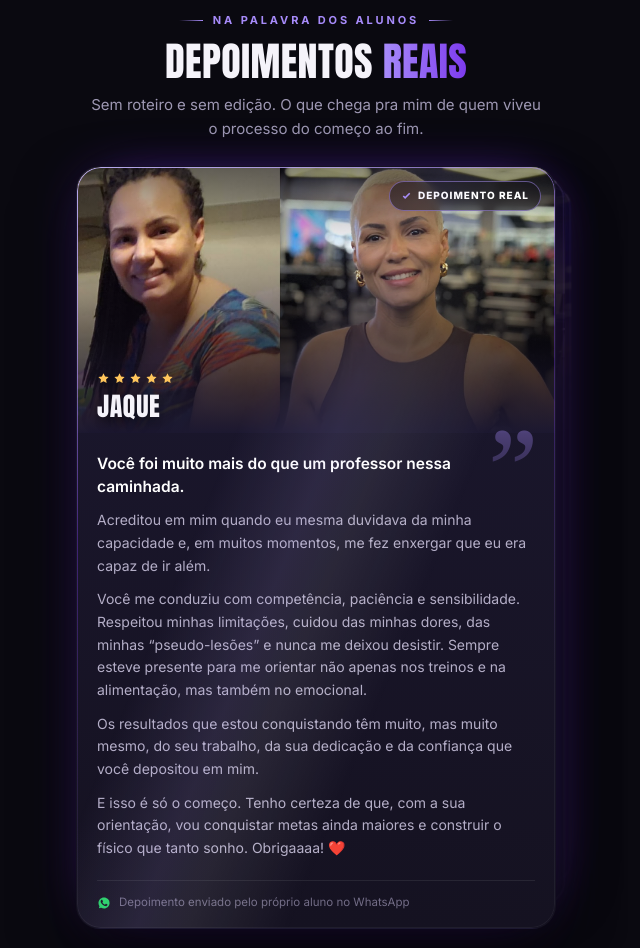
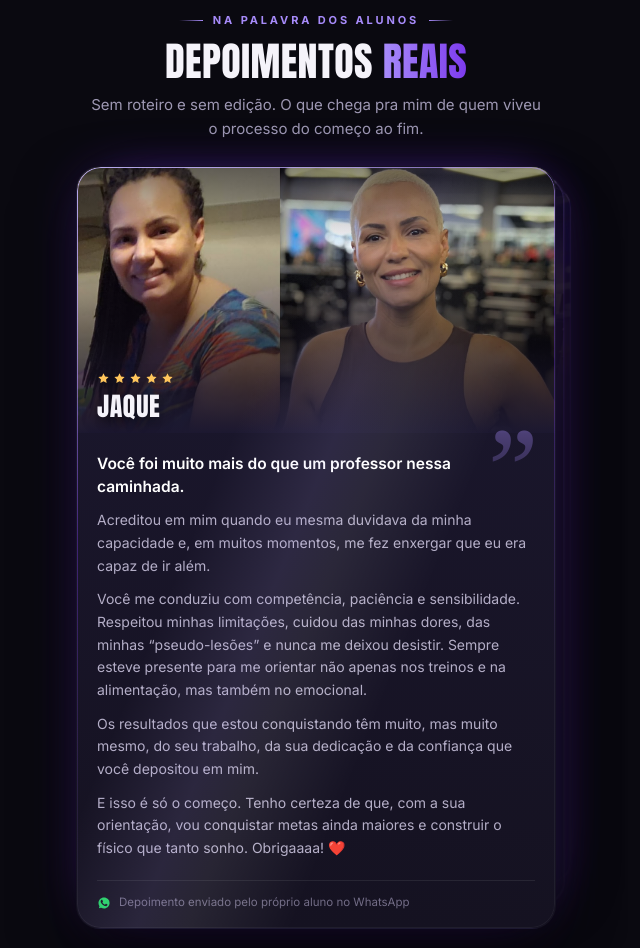
Before and after one commit to alexanderjr02/link-bio-personal, a plain HTML site: page index.html in a window 1280 px wide. Shown: the part 2963-3911 px from the top of the page, without its empty margins (324-964 px from the left). Drawn offline with Linux system fonts and the light colour scheme.

Commit message:
Remove o selo dos cards e prepara o site para o Cloudflare Pages
Sai o selo "Depoimento real" que ficava sobre a foto nos tres cards,
junto com o CSS dele. A foto fica limpa: so as estrelas e o nome na
parte de baixo. A linha do rodape do card, que diz que o depoimento
veio pelo WhatsApp, continua onde estava.

Preparacao para publicar no dominio proprio:

- og:url, og:image, og:site_name e canonical apontando para
  pedroaugustopersonal.com.br, para o link render foto e titulo
  quando alguem colar a pagina no WhatsApp ou no Instagram. A imagem
  escolhida foi premiado.jpg, que e a mais proxima do formato
  deitado que as redes usam na previa
- favicon e apple-touch-icon usando a logo, que faltavam
- arquivo _headers com nosniff, referrer-policy e x-frame-options,
  mais cache de sete dias so para as fotos, que sao 1,3 MB dos
  1,4 MB da pagina. CSS e JS ficam de fora do cache de propósito,
  para que uma alteracao apareca na hora para quem ja visitou

Co-Authored-By: Claude Opus 5 <noreply@anthropic.com>

```diff
--- a/css/styles.css
+++ b/css/styles.css
@@ -196,10 +196,6 @@ section{padding:56px 0}
 .vc-photo img{width:100%;height:266px;object-fit:cover;object-position:50% 20%;display:block}
 .vc-photo::after{content:"";position:absolute;inset:0;pointer-events:none;
   background:linear-gradient(180deg,rgba(10,9,16,.5) 0%,transparent 30%,rgba(14,12,22,.6) 66%,var(--panel-2) 100%)}
-.vc-badge{position:absolute;top:14px;right:14px;z-index:2;display:inline-flex;align-items:center;gap:6px;
-  font-size:10px;font-weight:800;letter-spacing:.1em;text-transform:uppercase;color:#fff;
-  background:rgba(10,9,16,.55);border:1px solid rgba(167,139,250,.5);backdrop-filter:blur(4px);padding:6px 11px;border-radius:999px}
-.vc-badge svg{color:var(--glow)}
 .vc-id{position:absolute;left:20px;right:20px;bottom:14px;z-index:2}
 .vc-id .stars{display:flex;gap:3px;color:#FFC65C;filter:drop-shadow(0 2px 6px rgba(0,0,0,.65))}
 .vc-id b{display:block;margin-top:8px;font-family:'Anton',sans-serif;font-weight:400;text-transform:uppercase;
--- a/index.html
+++ b/index.html
@@ -8,6 +8,15 @@
 <meta property="og:title" content="Pedro Augusto | Personal Trainer e Atleta">
 <meta property="og:description" content="Treine com quem vive o que ensina. Hipertrofia, emagrecimento e estetica. Presencial e online.">
 <meta property="og:type" content="website">
+<meta property="og:url" content="https://pedroaugustopersonal.com.br/">
+<meta property="og:site_name" content="Pedro Augusto Personal Trainer">
+<meta property="og:locale" content="pt_BR">
+<meta property="og:image" content="https://pedroaugustopersonal.com.br/img/premiado.jpg">
+<meta property="og:image:alt" content="Pedro Augusto, personal trainer e atleta de fisiculturismo">
+<meta name="twitter:card" content="summary_large_image">
+<link rel="canonical" href="https://pedroaugustopersonal.com.br/">
+<link rel="icon" href="img/logo.png">
+<link rel="apple-touch-icon" href="img/logo.png">
 <meta name="theme-color" content="#0A0910">
 <link rel="preconnect" href="https://fonts.googleapis.com">
 <link rel="preconnect" href="https://fonts.gstatic.com" crossorigin>
@@ -140,10 +149,6 @@
        <div class="vc-in">
         <div class="vc-photo">
           <img src="img/jaque.jpg" alt="Jaque, aluna do Pedro Augusto, antes e depois do acompanhamento" loading="lazy">
-          <span class="vc-badge">
-            <svg width="11" height="11" viewBox="0 0 24 24" fill="none" stroke="currentColor" stroke-width="3.4"><path d="M5 13l4 4L19 7"/></svg>
-            Depoimento real
-          </span>
           <div class="vc-id">
             <span class="stars" role="img" aria-label="5 de 5 estrelas">
               <svg width="13" height="13" viewBox="0 0 24 24" fill="currentColor"><path d="M12 2.4l2.9 5.9 6.5.95-4.7 4.58 1.11 6.47L12 17.25l-5.81 3.05 1.11-6.47-4.7-4.58 6.5-.95z"/></svg>
@@ -175,10 +180,6 @@
        <div class="vc-in">
         <div class="vc-photo">
           <img src="img/cliente-2.jpg" alt="Marcus, aluno do Pedro Augusto, na academia" loading="lazy">
-          <span class="vc-badge">
-            <svg width="11" height="11" viewBox="0 0 24 24" fill="none" stroke="currentColor" stroke-width="3.4"><path d="M5 13l4 4L19 7"/></svg>
-            Depoimento real
-          </span>
           <div class="vc-id">
             <span class="stars" role="img" aria-label="5 de 5 estrelas">
             <svg width="13" height="13" viewBox="0 0 24 24" fill="currentColor"><path d="M12 2.4l2.9 5.9 6.5.95-4.7 4.58 1.11 6.47L12 17.25l-5.81 3.05 1.11-6.47-4.7-4.58 6.5-.95z"/></svg>
@@ -208,10 +209,6 @@
        <div class="vc-in">
         <div class="vc-photo">
           <img src="img/bruce.jpg" alt="Bruce, aluno do Pedro Augusto, na academia" loading="lazy">
-          <span class="vc-badge">
-            <svg width="11" height="11" viewBox="0 0 24 24" fill="none" stroke="currentColor" stroke-width="3.4"><path d="M5 13l4 4L19 7"/></svg>
-            Depoimento real
-          </span>
           <div class="vc-id">
             <span class="stars" role="img" aria-label="5 de 5 estrelas">
               <svg width="13" height="13" viewBox="0 0 24 24" fill="currentColor"><path d="M12 2.4l2.9 5.9 6.5.95-4.7 4.58 1.11 6.47L12 17.25l-5.81 3.05 1.11-6.47-4.7-4.58 6.5-.95z"/></svg>
```
Also changed, not shown: LEIA-ME.txt, 1 other file.
